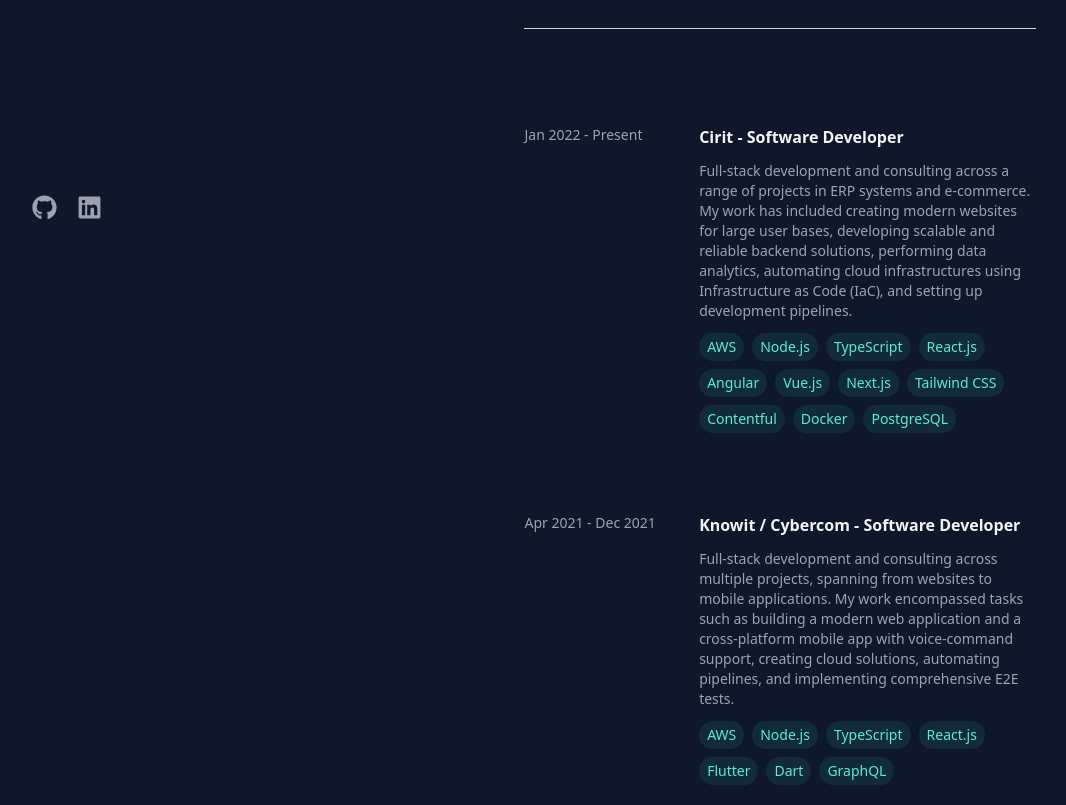
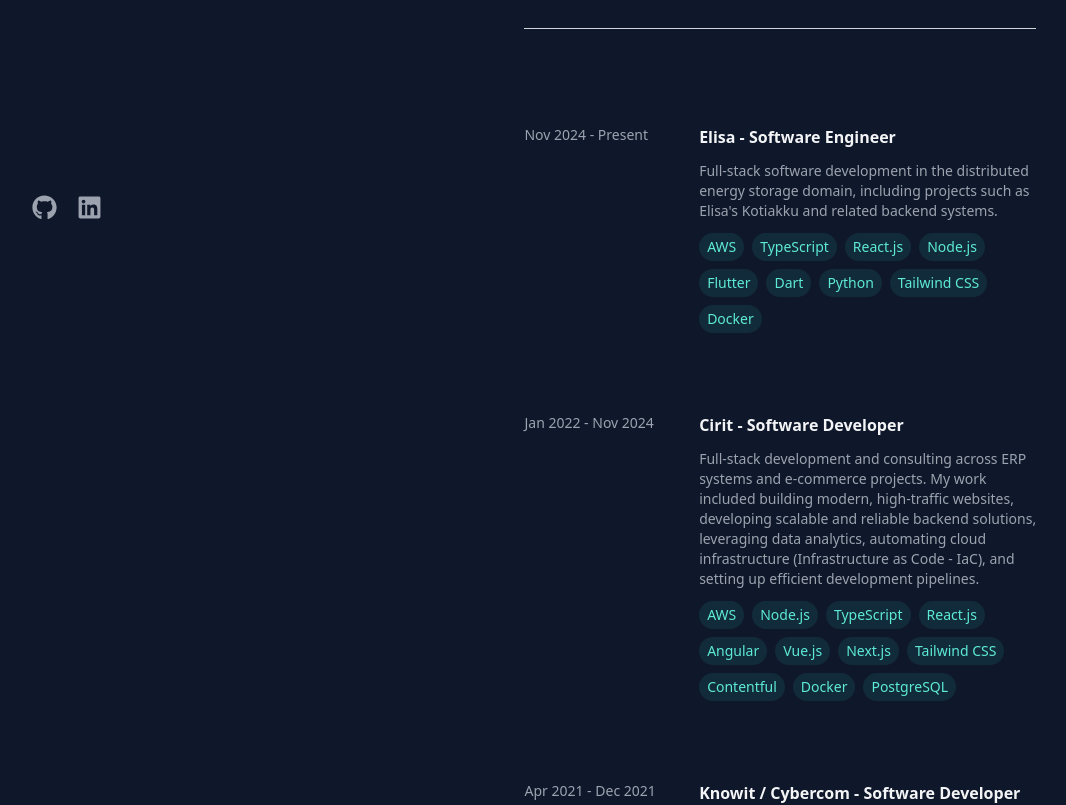
Before and after one commit to juholehtimaki/new-portfolio-app, a React app in the folder client/: page / in a window 1280 px wide. Shown: the part 500-1305 px from the top of the page, without its empty margins (106-1172 px from the left). Built offline with nearby package versions, Linux system fonts and the light colour scheme.

Commit message:
feat: add elisa work experience

```diff
--- a/client/src/sections/ExperienceSection.tsx
+++ b/client/src/sections/ExperienceSection.tsx
@@ -5,10 +5,27 @@
 
 const experiences: Experience[] = [
   {
-    duration: 'Jan 2022 - Present',
+    duration: 'Nov 2024 - Present',
+    title: 'Elisa - Software Engineer',
+    description:
+      'Full-stack software development in the distributed energy storage domain, including projects such as Elisa\'s Kotiakku and related backend systems.',
+    skills: [
+      'AWS',
+      'TypeScript',
+      'React.js',
+      'Node.js',
+      'Flutter',
+      'Dart',
+      'Python',
+      'Tailwind CSS',
+      'Docker',
+    ],
+  },
+  {
+    duration: 'Jan 2022 - Nov 2024',
     title: 'Cirit - Software Developer',
     description:
-      'Full-stack development and consulting across a range of projects in ERP systems and e-commerce. My work has included creating modern websites for large user bases, developing scalable and reliable backend solutions, performing data analytics, automating cloud infrastructures using Infrastructure as Code (IaC), and setting up development pipelines.',
+      'Full-stack development and consulting across ERP systems and e-commerce projects. My work included building modern, high-traffic websites, developing scalable and reliable backend solutions, leveraging data analytics, automating cloud infrastructure (Infrastructure as Code - IaC), and setting up efficient development pipelines.',
     skills: [
       'AWS',
       'Node.js',
@@ -27,7 +44,7 @@
     duration: 'Apr 2021 - Dec 2021',
     title: 'Knowit / Cybercom - Software Developer',
     description:
-      'Full-stack development and consulting across multiple projects, spanning from websites to mobile applications. My work encompassed tasks such as building a modern web application and a cross-platform mobile app with voice-command support, creating cloud solutions, automating pipelines, and implementing comprehensive E2E tests.',
+      'Full-stack development and consulting across multiple projects, ranging from websites to mobile applications. My work included building modern web applications and cross-platform mobile apps with voice-command support, developing cloud solutions, automating pipelines, and implementing comprehensive E2E testing.',
     skills: [
       'AWS',
       'Node.js',
@@ -42,7 +59,7 @@
     duration: 'Mar 2020 - Mar 2021',
     title: 'Nokia - Trainee',
     description:
-      'Full-stack development as part of a team building various microservices for a cloud-native network management system. My responsibilities included developing frontend and backend microservices, implementing comprehensive testing, and automating pipelines and deployments.',
+      'Full-stack development within a team building microservices for a cloud-native network management system. My responsibilities included developing frontend and backend microservices, implementing comprehensive testing, and automating pipelines and deployments.',
     skills: ['Node.js', 'React.js', 'Docker', 'Kubernetes', 'Jenkins', 'Java'],
   },
 ];
```
